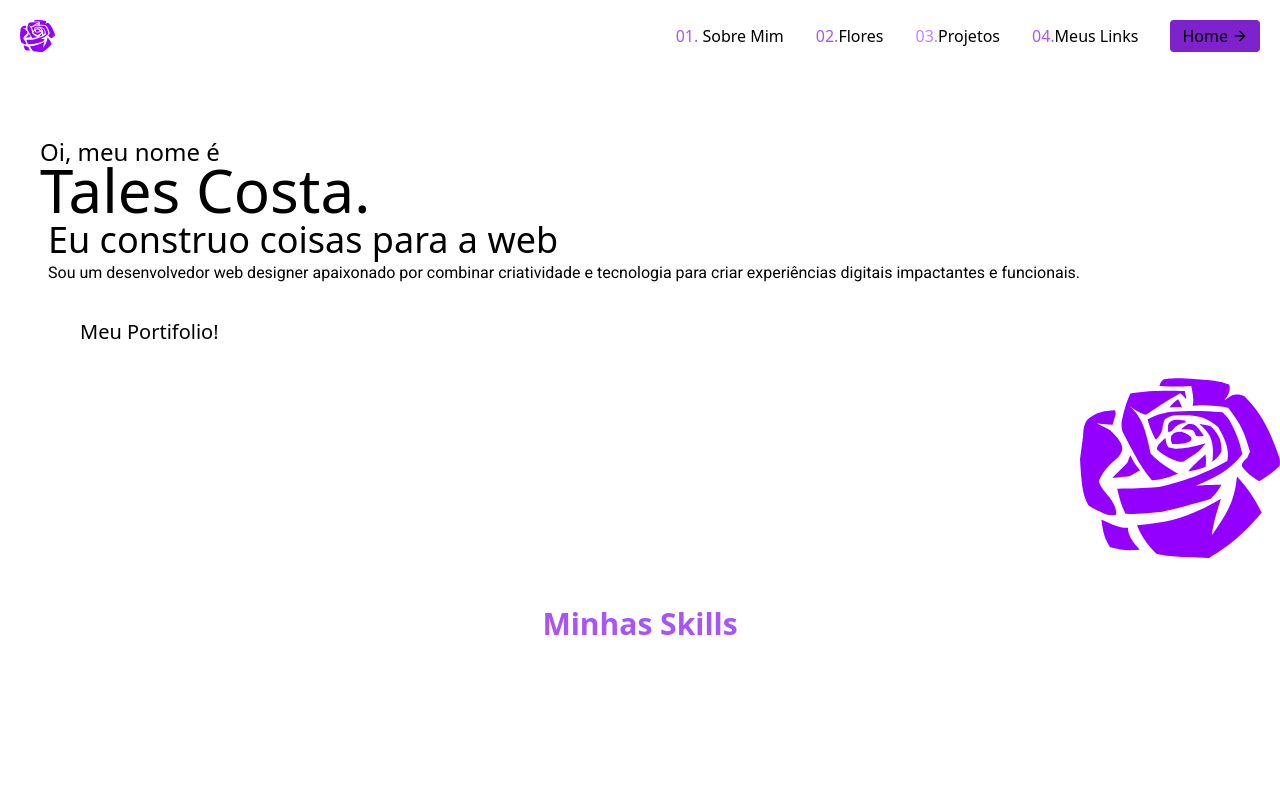
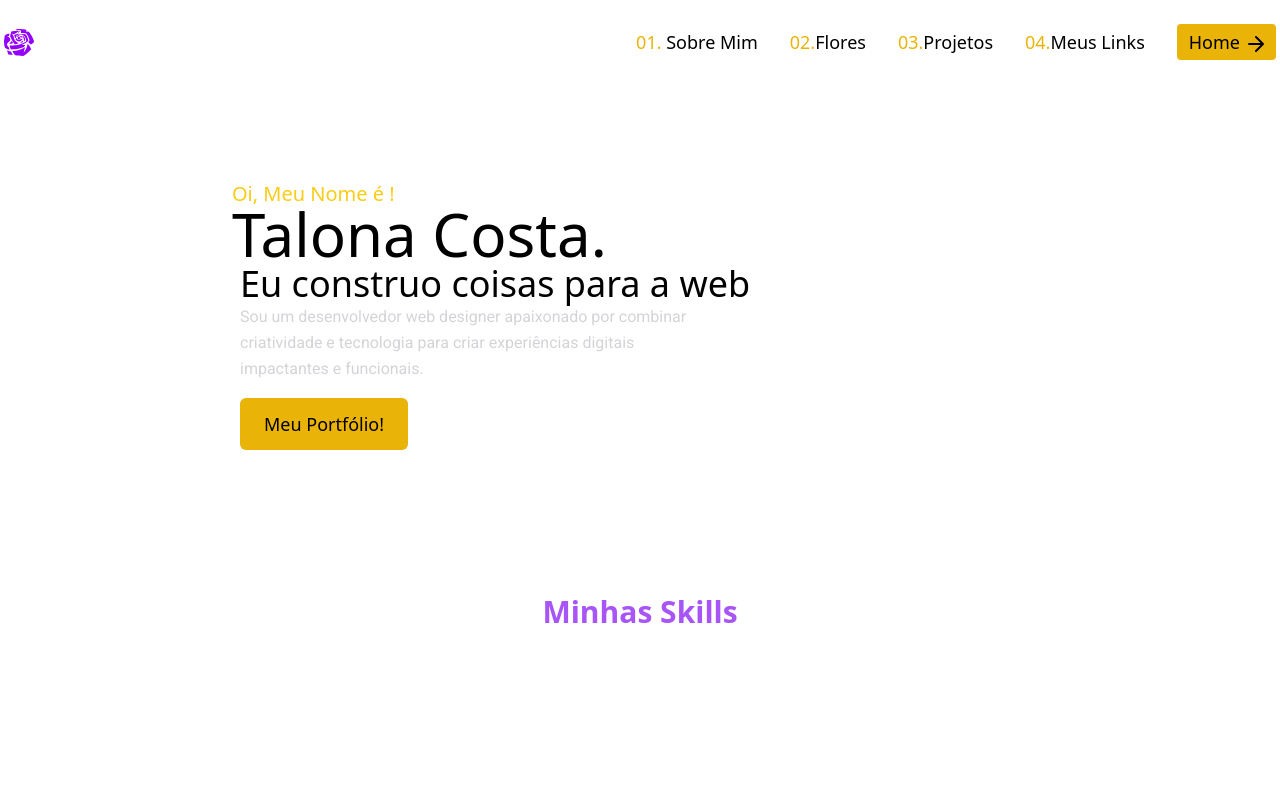
Before and after one commit to Tal0na/WebSite_Talona, a Next.js app: page / in a window 1280 px wide. Shown: the top 800 px of the page. Built offline with nearby package versions, Linux system fonts and the light colour scheme.

Commit message:
Add files via upload

```diff
--- a/src/app/components/About/About.jsx
+++ b/src/app/components/About/About.jsx
@@ -1,42 +1,37 @@
-"use client";
+import React from "react";
 
-import React from "react";
-import Link from "next/link";
 
 const About = () => {
   return (
     <>
-      <div className="bg-custom flex flex-col">
-        <h3 className="mt-16 h-6 pl-10 text-2xl">Oi, meu nome é</h3>
-        <h1 className="font-poppins pl-10 text-6xl font-medium text-purple-r">
-          Tales Costa.
+      <div className="bg-custom flex flex-col sm:pl-8  md:pl-16 lg:pl-32  xl:pl-48 xl:mt-8">
+        <h3 className="mt-16 h-6 pl-10 text-xl text-yellow-400">
+          Oi, Meu Nome é !
+        </h3>
+        <h1 className="font-poppins text-purple-r pl-10 text-6xl text-purple-600">
+          <span className="font-medium">Talona</span> <span>Costa</span>
+          <span className="font-medium">.</span>
         </h1>
-        <h2 className="font-poppins left pl-12 text-4xl">
+        <h2 className="font-poppins pl-12 text-4xl ">
           Eu construo coisas para a web
         </h2>
-        <p className="text-1xl pl-12 font-roboto leading-relaxed text-paragraph-bg">
-          Sou um desenvolvedor web designer apaixonado por combinar criatividade
-          e tecnologia para criar experiências digitais impactantes e
-          funcionais.
+        <p className="text-1xl font-roboto text-paragraph-bg pl-12 leading-relaxed text-zinc-300">
+          Sou um desenvolvedor web designer apaixonado por combinar <br />
+          criatividade e tecnologia para criar experiências digitais <br />
+          impactantes e funcionais.
         </p>
 
-        <div className="flex justify-start pl-12">
+        <div className="flex justify-start pb-8 pl-12">
           <a
+            target="_blank"
             href="https://portifolio-talona.vercel.app/"
-            className="my-4 max-w-screen-md rounded bg-purple-r px-8 py-4 text-center text-xl
-            font-medium
-    text-black transition duration-200 hover:bg-purple-600 active:bg-purple-700"
+            className="bg-yellow-500 my-4 rounded-md px-6 py-3 text-center text-lg font-medium
+            text-black
+            transition duration-300 hover:bg-purple-600 focus:border-purple-300 focus:outline-none focus:ring active:bg-purple-700 "
           >
-            Meu Portifolio!
+            Meu Portfólio!
           </a>
         </div>
-        <img
-          src="/svgs/Union.svg"
-          alt="rosa"
-          className="self-end"
-          width={200}
-          height={200}
-        />
       </div>
     </>
   );
--- a/src/app/components/Navbar/NavbarComponent.jsx
+++ b/src/app/components/Navbar/NavbarComponent.jsx
@@ -1,51 +1,44 @@
-"use client";
-
-import React from 'react';
+'use client';
+import React from "react";
 import Image from "next/image";
 import Link from "next/link";
-
 
 const Navbar = () => {
   return (
     <>
-      <header className="bg-custom">
-        <div class="container mx-auto flex flex-wrap p-5 flex-col md:flex-row items-center">
-        <Link
-            href="/"
-            class="flex title-font font-medium items-center text-white mb-4 md:mb-0"
-          >
-            <Image src="/svgs/Union.svg" alt="rosa" width={35} height={35} />
-            <span class="ml-3 text-2xl">Talona</span>
+      <header>
+        <div className="container mx-auto flex flex-col flex-wrap items-center p-6 px-1 md:flex-row">
+        <Link href="/" passHref className="mb-4 flex items-center md:mb-0">
+            <Image src="/svgs/Union.svg" alt="rosa" width={30} height={30} />
+            <span className="ml-3 text-2xl font-medium text-white">Talona</span>
           </Link>
-          <nav class="md:ml-auto flex flex-wrap items-center text-base justify-center gap-x-8">
+          <nav className="flex flex-wrap items-center justify-center gap-x-8 text-lg md:ml-auto">
             <Link href="/Sobre">
-              <span className="text-purple-500 ">01.</span> Sobre Mim
+              <span className="text-yellow-500 ">01.</span> Sobre Mim
             </Link>
             <Link href="/Flores">
-              <span className="text-purple-500">02.</span>Flores
+              <span className="text-yellow-500">02.</span>Flores
             </Link>
             <Link href="/Projetos">
-              <span className="text-purple-400 ">03.</span>Projetos
+              <span className="text-yellow-500">03.</span>Projetos
             </Link>
             <Link href="/Links">
-              <span className="text-purple-500">04.</span>Meus Links
+              <span className="text-yellow-500 ">04.</span>Meus Links
             </Link>
-            <Link href="/">
-              <button class="inline-flex items-center bg-purple-700 border-0 py-1 px-3 focus:outline-none hover:bg-purple-600 rounded text-base mt-4 md:mt-0 ">
-                Home
+            <Link href="/" passHref>
+  <div className="mt-4 flex items-center rounded bg-yellow-500 px-3 py-1 text-lg text-black hover:bg-purple-600 focus:outline-none md:mt-0 cursor-pointer">
+    <span>Home</span>
     <svg
       fill="none"
       stroke="currentColor"
-                  stroke-linecap="round"
-                  stroke-linejoin="round"
-                  stroke-width="2"
-                  class="w-4 h-4 ml-1"
-                  viewBox="0 0 24 24"
+      strokeLinecap="round"
+      strokeLinejoin="round"
+      strokeWidth="2"
+      className="ml-1 h-5 w-5"
     >
       <path d="M5 12h14M12 5l7 7-7 7"></path>
     </svg>
-              </button>
-
+  </div>
 </Link>
           </nav>
         </div>
--- a/src/app/components/Skills/Skills.jsx
+++ b/src/app/components/Skills/Skills.jsx
@@ -1,6 +1,8 @@
+import React from "react";
+
 const Skills = () => {
   return (
-    <div class=" py-6 sm:py-8 lg:py-12">
+    <div class="sm:py-20 lg:py-24">
       <div class="mx-auto max-w-screen-2xl px-4 md:px-8">
         <div class="mb-10 md:mb-16">
           <h2 class="mb-4 text-center text-2xl font-bold text-purple-500 md:mb-6 lg:text-3xl">
@@ -58,7 +60,7 @@ const Skills = () => {
               Domino HTML5, CSS3 e JavaScript, traduzindo ideias em páginas web
               interativas e estilizadas. Minha habilidade técnica se combina com
               uma abordagem criativa para oferecer experiências digitais
-              impactantes e responsivas."
+              impactantes e responsivas.
             </p>
           </div>
           <div class="relative rounded-lg bg-zinc-900 p-5 pt-8">
```
Also changed, not shown: src/app/components/Projects/Projects.jsx (+46 -47 lines), src/app/globals.css (line endings or trailing spaces). Lines whose indentation alone changed are shown as unchanged.
